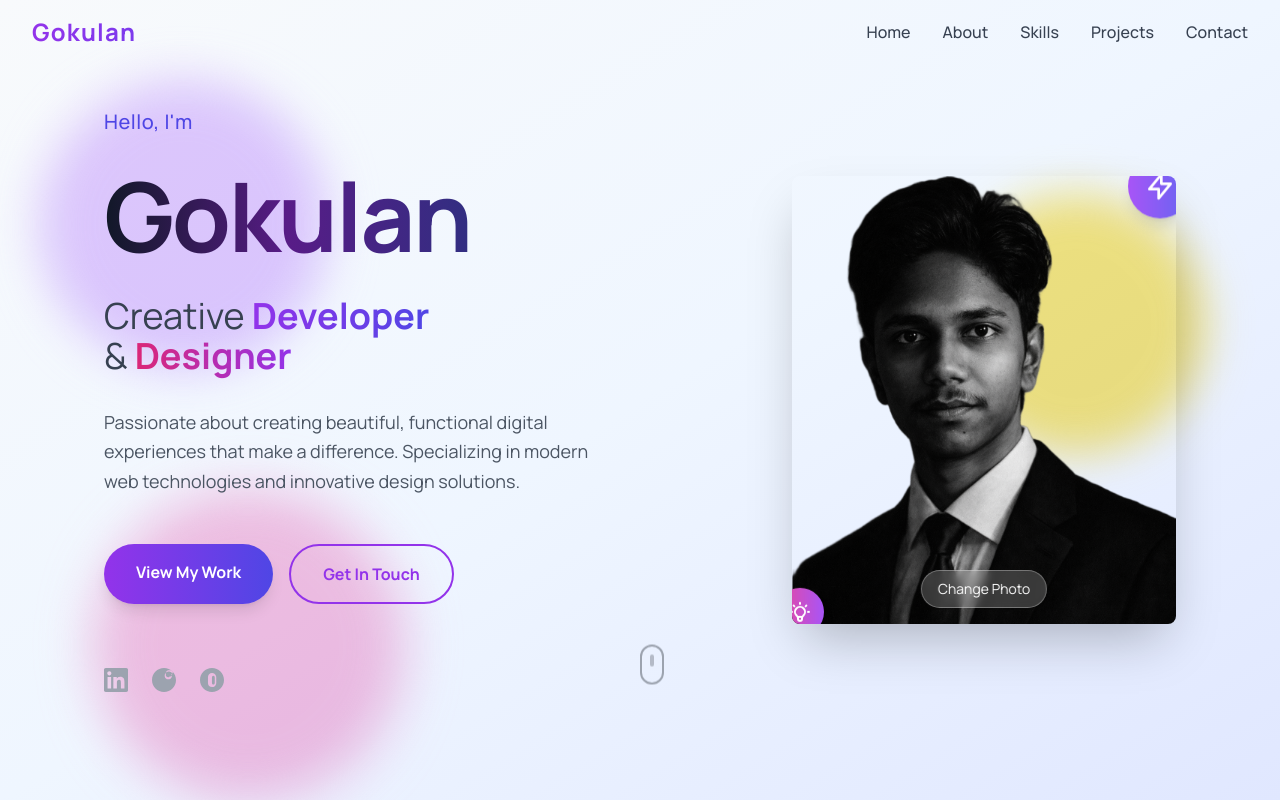
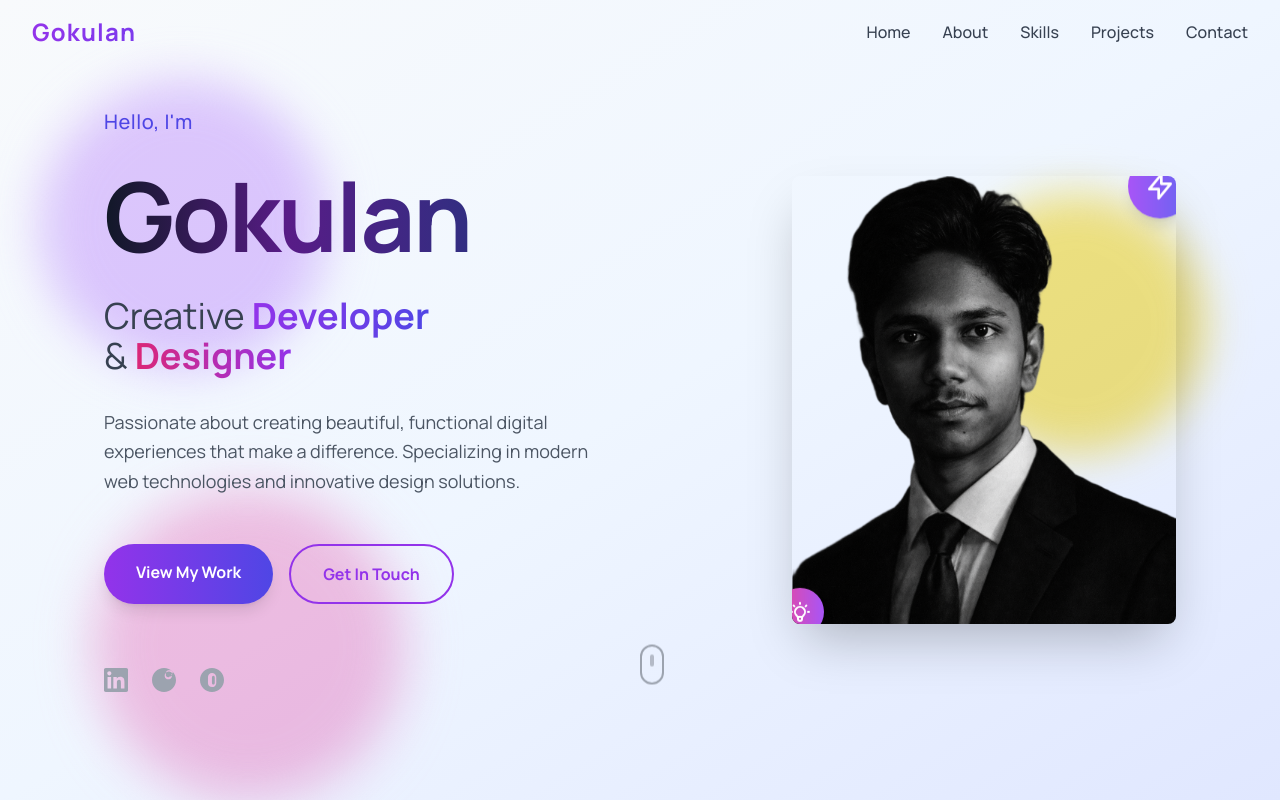
Before and after one commit to rkivln/animated-portfolio-website, a React (Vite) app: page / in a window 1280 px wide. Shown: the top 800 px of the page. Built offline with nearby package versions, Linux system fonts and the light colour scheme.

Commit message:
Remove photo change button from UserImageUpload
Removed the button for changing the user photo.

```diff
--- a/components/UserImageUpload.tsx
+++ b/components/UserImageUpload.tsx
@@ -32,13 +32,7 @@ const UserImageUpload: React.FC<UserImageUploadProps> = ({ onImageSelect, isProc
         accept="image/png, image/jpeg, image/webp"
         disabled={isProcessing}
       />
-      <button
-        onClick={handleClick}
-        disabled={isProcessing}
-        className="px-4 py-2 bg-white/20 backdrop-blur-sm text-white text-sm rounded-full border border-white/30 hover:bg-white/30 transition-all duration-300 disabled:bg-gray-500/50 disabled:cursor-not-allowed shadow-lg"
-      >
-        {isProcessing ? 'Processing...' : 'Change Photo'}
-      </button>
+
     </div>
   );
 };
```
